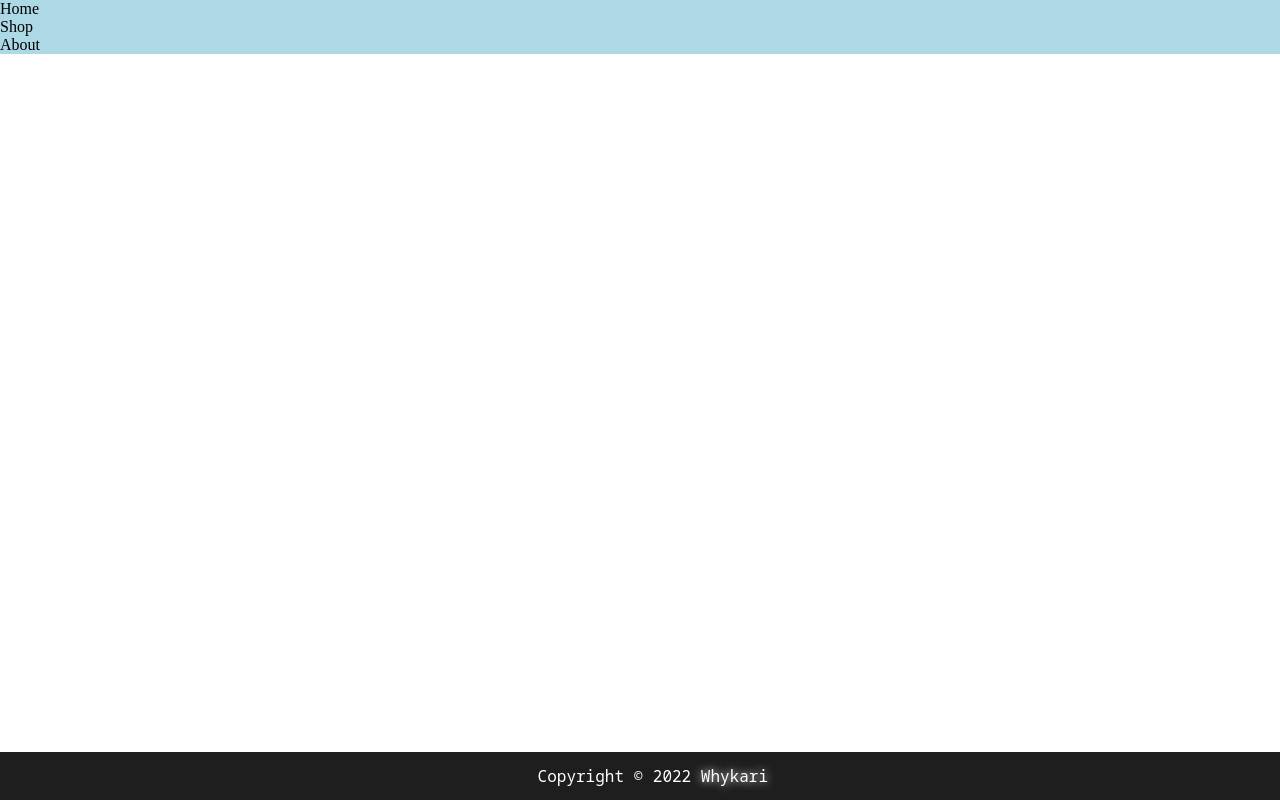
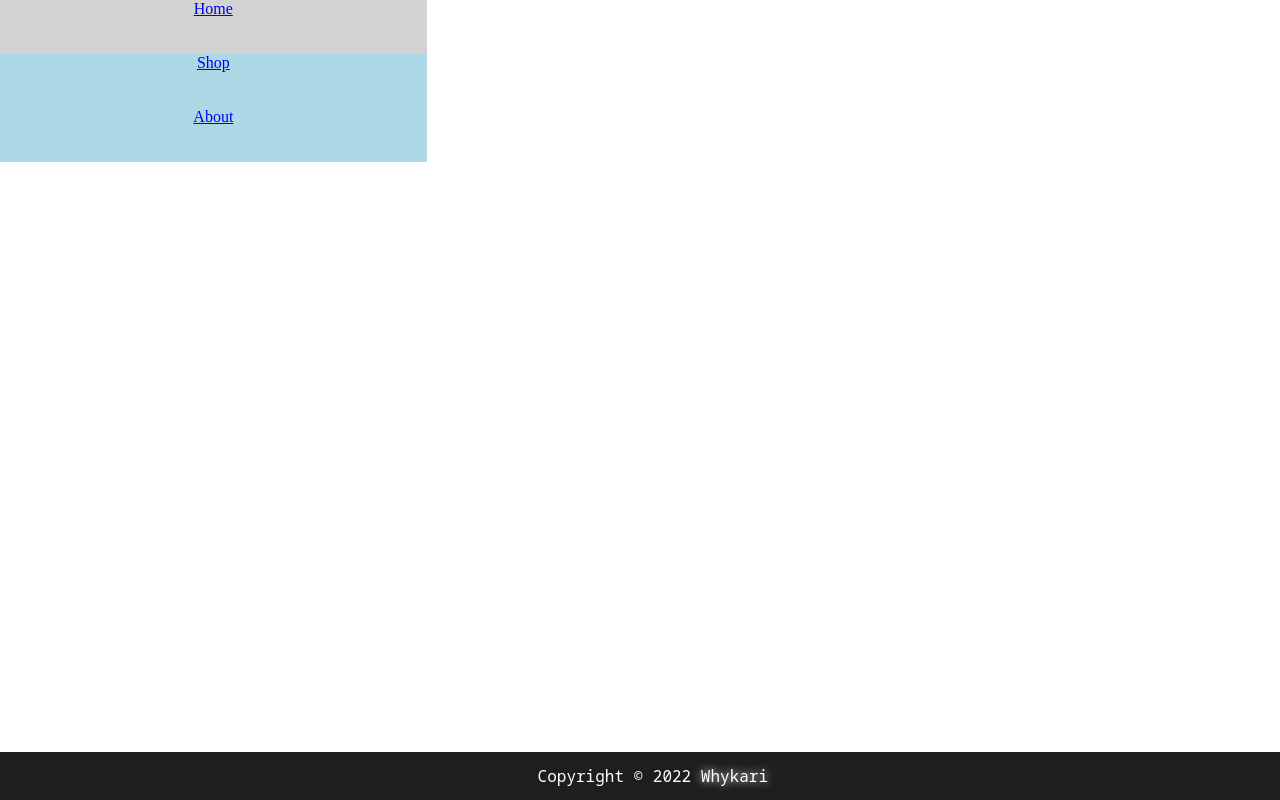
Before and after one commit to Chuan-Chen/react-shopping-cart, a React (Create React App) app: page / in a window 1280 px wide. Built offline with nearby package versions, Linux system fonts and the light colour scheme.

Commit message:
morestuff

```diff
--- /dev/null
+++ b/src/About.js
@@ -0,0 +1,9 @@
+export default function About(props){
+
+
+    return (
+        <div>
+            About
+        </div>
+    )
+}
--- a/src/App.css
+++ b/src/App.css
@@ -7,3 +7,9 @@
     width: 100%;
     height: 100%;
 }
+
+.btn:hover{
+    cursor: pointer;
+    user-select: none;
+    background: lightgrey;
+}
--- a/src/App.js
+++ b/src/App.js
@@ -1,7 +1,11 @@
 import Header from "./Header/Header";
 import Footer from "./Footer.js";
-import { BrowserRouter as Router,Routes, Route, Link } from 'react-router-dom';
+import { BrowserRouter as Router, Switch, Routes, Route, Link } from 'react-router-dom';
 import "./App.css";
+import Shop from "./Shop";
+import Home from "./Home";
+import About from "./About";
+
 
 export default function App(){
 
@@ -12,7 +16,9 @@
             <div>
                 <Router>
                     <Routes>
-
+                        <Route path = "home" element = {<Home/>}></Route>
+                        <Route path = "shop" element = {<Home/>}></Route>
+                        <Route path = "about" element = {<Shop/>}></Route>
                     </Routes>
                 </Router>
             </div>
--- a/src/Header/Header.js
+++ b/src/Header/Header.js
@@ -1,13 +1,17 @@
 import "./Headers.css";
-
+import { BrowserRouter as Router, Link } from 'react-router-dom';
 export default function Header(props){
 
 
     return (
         <div className = "header">
-            <div className = "btn">Home</div>
-            <div className = "btn">Shop</div>
-            <div className = "btn">About</div>
+            <div className = "banner">
+                <Router>
+                    <Link to = "home"><div className = "btn">Home</div></Link>
+                    <Link to = "shop"><div className = "btn">Shop</div></Link>
+                    <Link to = "about"><div className = "btn">About</div></Link>
+                </Router>
+            </div>
         </div>
     )
 }
--- a/src/Header/Headers.css
+++ b/src/Header/Headers.css
@@ -1,5 +1,7 @@
 .header {
   display: grid;
+  grid-template-columns: repeat(3, 1fr);
+  text-align: center;
 }
 
 /*# sourceMappingURL=Headers.css.map */
--- a/src/Header/Headers.sass
+++ b/src/Header/Headers.sass
@@ -1,2 +1,4 @@
 .header
     display: grid
+    grid-template-columns: repeat(3, 1fr)
+    text-align: center
--- /dev/null
+++ b/src/Home.js
@@ -0,0 +1,10 @@
+export default function Home(props) {
+
+
+
+    return (
+        <div>
+            Home
+        </div>
+    )
+}
--- /dev/null
+++ b/src/Shop.js
@@ -0,0 +1,7 @@
+export default function Shop(props){
+    return (
+        <div>
+            shop
+        </div>
+    )
+}
```
Also changed, not shown: 1 other file (tests, documents, lock files or other folders).
